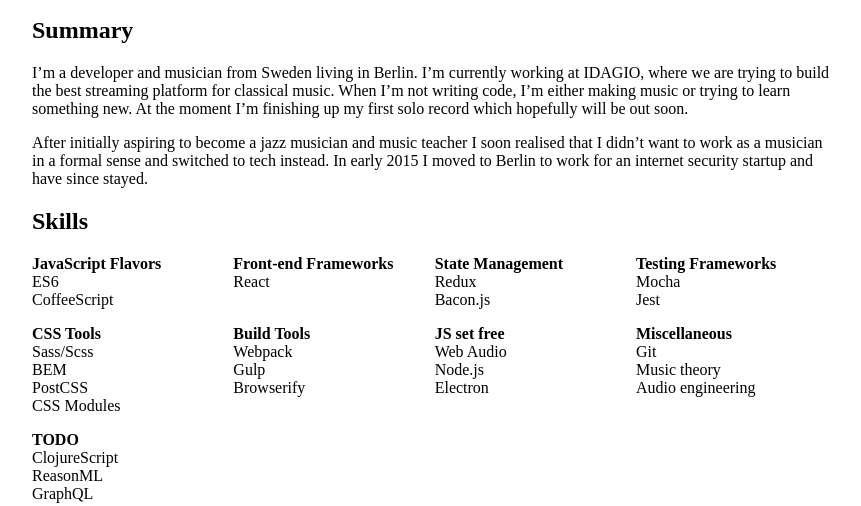
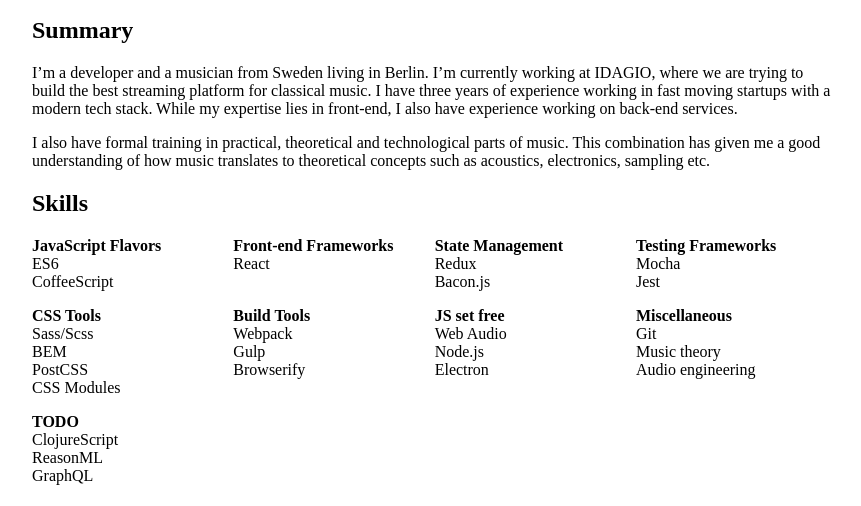
Before and after one commit to davidnaas/homepage, a Gatsby site: page /cv in a window 1280 px wide. Shown: the part 333-839 px from the top of the page, without its empty margins (208-1069 px from the left). Built offline with nearby package versions, Linux system fonts and the light colour scheme; Gatsby itself is replaced by a stand-in of ours.

Commit message:
Switch to s3 images and update summary text

```diff
--- a/src/pages/cv.js
+++ b/src/pages/cv.js
@@ -37,11 +37,9 @@ const renderSummary = () => (
   <div style={paragraphStyle}>
     <h2>Summary</h2>
     <p>
-      I’m a developer and musician from Sweden living in Berlin. I’m currently working at IDAGIO, where we are trying to build the best streaming platform for classical music. When I’m not writing code, I’m either making music or trying to learn something new. At the moment I’m finishing up my first solo record which hopefully will be out soon.
-    </p>
+      I’m a developer and a musician from Sweden living in Berlin. I’m currently working at IDAGIO, where we are trying to build the best streaming platform for classical music. I have three years of experience working in fast moving startups with a modern tech stack. While my expertise lies in front-end, I also have experience working on back-end services.    </p>
     <p>
-      After initially aspiring to become a jazz musician and music teacher I soon realised that I didn’t want to work as a musician in a formal sense and switched to tech instead. In early 2015 I moved to Berlin to work for an internet security startup and have since stayed.
-    </p>
+      I also have formal training in practical, theoretical and technological parts of music. This combination has given me a good understanding of how music translates to theoretical concepts such as acoustics, electronics, sampling etc.    </p>
   </div>
 );
 
--- a/src/pages/index.js
+++ b/src/pages/index.js
@@ -4,7 +4,7 @@ const IndexPage = () => (
   <div className="va-wrapper">
     <div className="content-wrapper">
       <div className="portrait-wrapper">
-        <img className="portrait" src="http://davidnaas.se/portrait.jpg" />
+        <img className="portrait" src="https://s3.amazonaws.com/davidnaas-images/homepage/portrait.jpg" />
         <span className="photo-credit">photo: <a href="https://www.instagram.com/marialouceiro/" target="_blank">maria louceiro</a></span>
       </div>
       <div className="text-wrapper">
```
